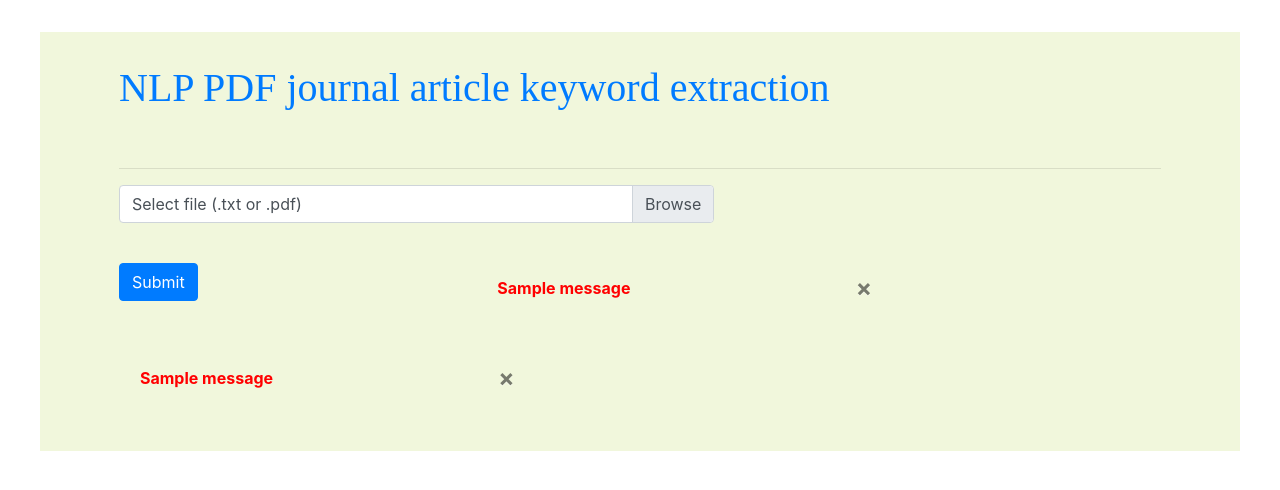
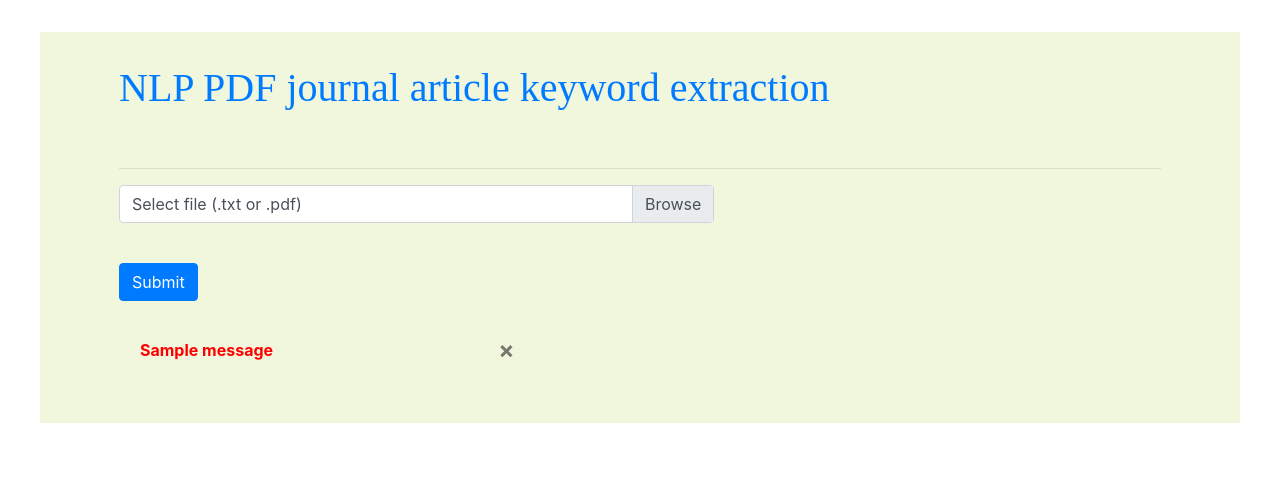
Before and after one commit to sktrinh12/nlpPDF_app, a Flask app: page / in a window 1280 px wide. Shown: the top 490 px of the page. Run offline with Flask 2, Linux system fonts and the light colour scheme; one stand-in notice (Sample message) is shown; parts of the project's set-up code (start-up, migrations or seed data) failed here and were passed over; some libraries are stand-ins or nearby versions.

Commit message:
removed jinja code that rendered flash msg

```diff
--- a/templates/index.html
+++ b/templates/index.html
@@ -32,20 +32,6 @@
         <button onclick="loading();" type="submit" id="submit-btn" class="btn btn-primary">Submit</button>
       </div>
 
-      <div class="col-5" id="flash-msg">
-      {% with errors = get_flashed_messages(category_filter=["warning"]) %}
-          {% if errors %}
-              {%- for message in errors %}
-                <div class="alert alert-{{ category }}" role="alert">
-                  <span><strong>{{ message }}</strong></span>
-                      <button onclick="close_btn()" type="button" class="close" data-dismiss="alert" aria-label="Close">
-                          <span aria-hidden="true">&times;</span>
-                      </button>
-                  </div>
-              {% endfor -%}
-          {% endif %}
-      {% endwith %}
-      </div>
 
       </div>
       </form>
```
